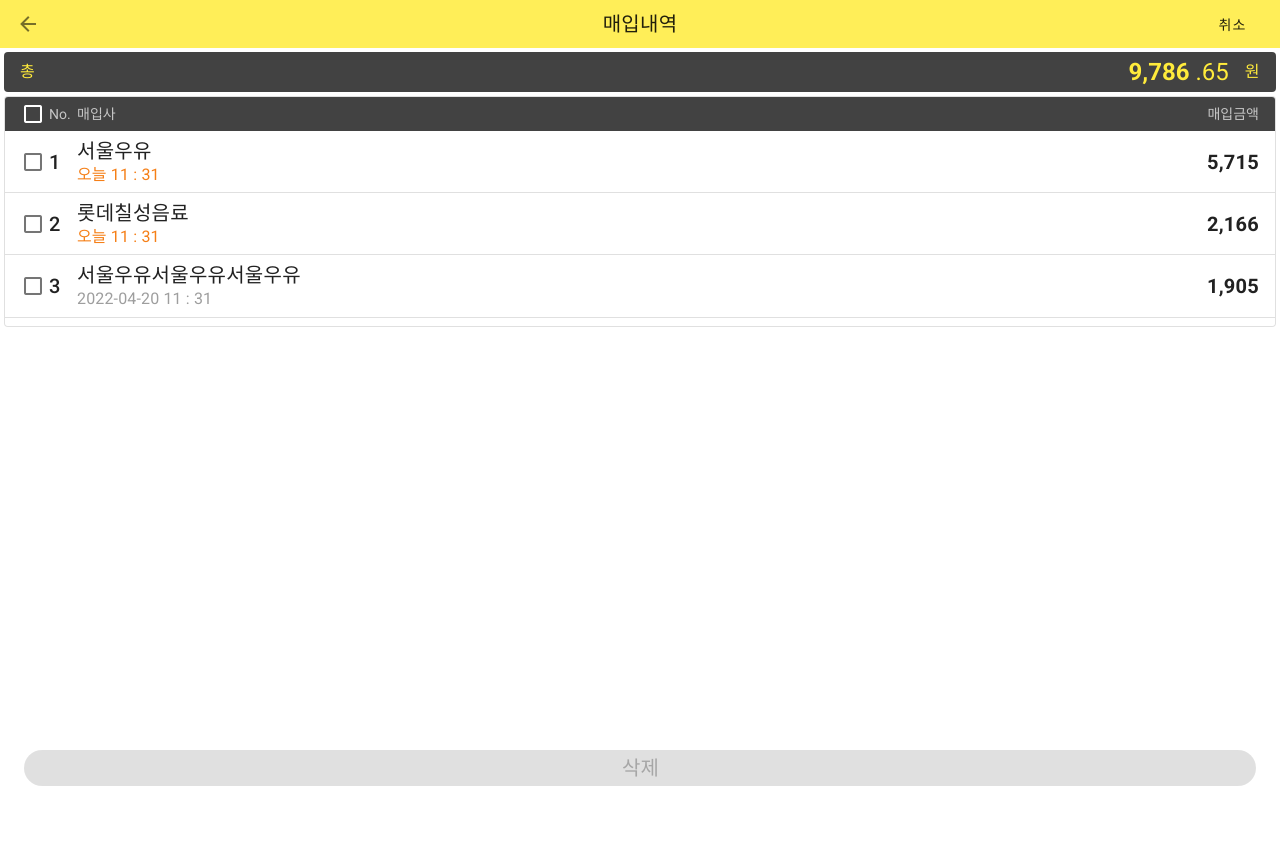
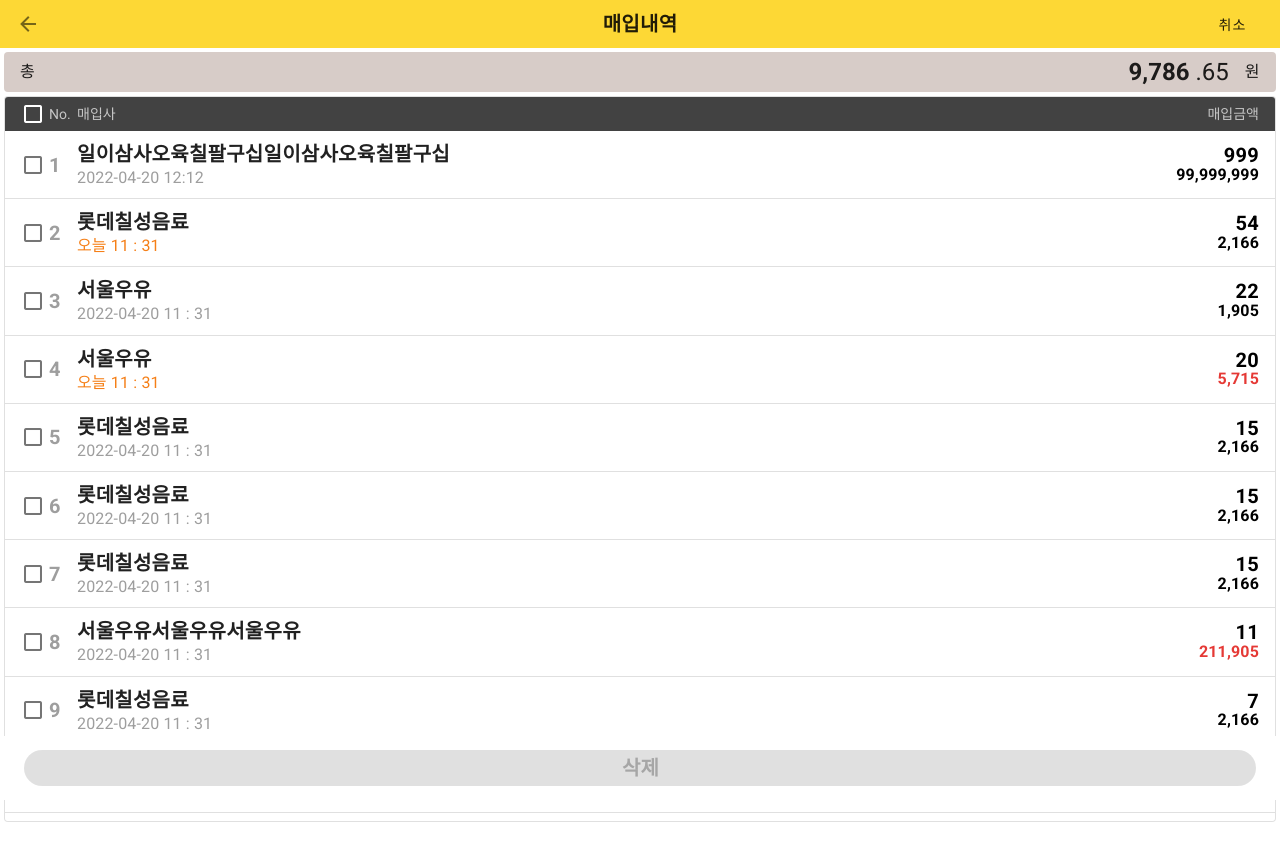
Before and after one commit to evaham/app_ui_vue2, a Vue app: page /purchaselistopt in a window 1280 px wide. Shown: the top 858 px of the page. Before the commit the page ends 800 px from the top, so only its background shows below. Built offline with nearby package versions, Linux system fonts and the light colour scheme.

Commit message:
20220524

```diff
--- a/src/components/HeaderNav.vue
+++ b/src/components/HeaderNav.vue
@@ -11,7 +11,7 @@
     >
       <v-icon>mdi-menu</v-icon>
     </v-btn>
-    <div class="text-h6 flex-grow-1 text-center">
+    <div class="text-h6 flex-grow-1 text-center font-weight-bold">
       {{ propsData.pagetitle }}
     </div>
     <v-btn
--- a/src/layouts/load/index.vue
+++ b/src/layouts/load/index.vue
@@ -1,5 +1,5 @@
 <template>
-  <div class="d-flex flex-grow-1 flex-column primary darken-1">
+  <div class="d-flex flex-grow-1 flex-column" :class="basecolor">
     <div class="d-flex flex-column flex-grow-1 align-center justify-center">
       <v-btn text icon class="imgbox" to="/mainview">
         <v-icon class="text-h1 black--text">mdi-barcode-scan</v-icon>
@@ -167,8 +167,13 @@
   </div>
 </template>
 <script>
+import { mapState } from "vuex";
+
 export default {
   name: "LoadingLayout",
+  computed: {
+    ...mapState(["basecolor", "dark"]),
+  },
 };
 </script>
 <style lang="scss" scoped>
--- a/src/sass/variables.scss
+++ b/src/sass/variables.scss
@@ -11,6 +11,19 @@
           url(//themes.googleusercontent.com/static/fonts/earlyaccess/nanumgothic/v3/NanumGothic-Bold.woff) format('woff'),
           url(//themes.googleusercontent.com/static/fonts/earlyaccess/nanumgothic/v3/NanumGothic-Bold.ttf) format('truetype');
 }
+
+@font-face {
+     font-family: 'Nanum Gothic';
+     font-style: normal;
+     font-weight: 400;
+     src: url(//themes.googleusercontent.com/static/fonts/earlyaccess/nanumgothic/v3/NanumGothic-Regular.eot);
+     src: url(//themes.googleusercontent.com/static/fonts/earlyaccess/nanumgothic/v3/NanumGothic-Regular.eot?#iefix) format('embedded-opentype'),
+          url(//themes.googleusercontent.com/static/fonts/earlyaccess/nanumgothic/v3/NanumGothic-Regular.woff2) format('woff2'),
+          url(//themes.googleusercontent.com/static/fonts/earlyaccess/nanumgothic/v3/NanumGothic-Regular.woff) format('woff'),
+          url(//themes.googleusercontent.com/static/fonts/earlyaccess/nanumgothic/v3/NanumGothic-Regular.ttf) format('truetype');
+}
+
+
 @font-face {
      font-family: 'Nanum Gothic';
      font-style: normal;
--- a/src/store/index.js
+++ b/src/store/index.js
@@ -5,18 +5,16 @@
 
 export default new Vuex.Store({
   state: {
-    basecolor: "primary lighten-1",
+    basecolor: "primary darken-1",
     dark: false,
   },
   getters: {},
   mutations: {
     ischangecolor(state) {
-      if (state.basecolor == "primary lighten-2") {
-        state.basecolor = "primary2 darken-4";
-        state.dark = true;
+      if (state.basecolor == "primary darken-2") {
+        state.basecolor = "primary darken-3";
       } else {
-        state.basecolor = "primary lighten-2";
-        state.dark = false;
+        state.basecolor = "primary darken-2";
       }
     },
   },
--- a/src/views/MainView.vue
+++ b/src/views/MainView.vue
@@ -17,7 +17,7 @@
       >
         <v-icon>mdi-menu</v-icon>
       </v-btn>
-      <div class="text-h6 flex-grow-1 text-center font-weight-bold">
+      <div class="font-weight-bold flex-grow-1 text-center font-weight-bold">
         {{ propsData.pagetitle }}
       </div>
       <v-btn
@@ -106,13 +106,14 @@
             height="85"
           >
             <v-card-title
-              class="pa-0 pt-2 pl-1 text-h5 font-weight-bold primary--text"
+              class="pa-0 pt-1 pl-2 text-h5 font-weight-bold primary--text"
+              style="font-size: 1.7em !important"
               >{{ index + 1 }}</v-card-title
             >
-            <v-card-title
-              class="text-h6 pa-0 pl-1"
-              style="font-size: 1.2rem !important"
-              >{{ item.name }}</v-card-title
+            <v-card-text
+              class="text-h6 pa-1 pt-0 font-weight-bold text-center"
+              style="font-size: 1.2em !important"
+              ><span class="white--text">{{ item.name }}</span></v-card-text
             >
           </v-card>
         </v-col>
@@ -126,7 +127,7 @@
         color="primary darken-1 black--text"
         class="flex-grow-1 ml-2 mr-2"
       >
-        <span class="text-h6">전송대기 : 4</span>
+        <span class="text-h6 font-weight-bold">전송대기 : 4</span>
       </v-btn>
     </v-app-bar>
   </v-main>
--- a/src/views/PurchaseList.vue
+++ b/src/views/PurchaseList.vue
@@ -1,26 +1,30 @@
 <template>
   <v-main>
     <header-nav :propsData="this.propsData"></header-nav>
-    <!-- <div class="pa-1">
-      <v-card class="tertiary lighten-4" elevation="0">
-        <v-card-title class="pt-1 pb-1 justify-end">
-          <span class="mr-auto text-body-1">총</span>
-          <span class="text-h5 font-weight-bold"> 9,786 </span>
-          <span class="ml-4 text-body-1">원</span>
-        </v-card-title>
-      </v-card>
-    </div> -->
-    <div class="d-flex pa-1">
+    <div class="d-flex pa-2">
       <v-btn
         @click="dialog3 = true"
-        outlined
-        color="secondary darken-3"
-        class="mr-2"
+        elevation="0"
+        large
+        color="secondary darken-3 flex-grow-1"
+        class="mr-2 text-h6 font-weight-bold"
+        style="border-radius: 14px"
+        height="70"
       >
-        <span class="text-body-1">1.발주</span>
+        <span class="primary--text mr-1">1</span>발주
       </v-btn>
-      <v-btn @click="dialog3 = true" outlined color="red darken-1" class="mr-2">
-        <span class="text-body-1">2.반품</span>
+      <v-btn
+        @click="dialog3 = true"
+        elevation="0"
+        large
+        color="secondary darken-3 flex-grow-1"
+        class="text-h6 font-weight-bold"
+        style="border-radius: 14px"
+        height="70"
+      >
+        <span class="text-h6 font-weight-bold"
+          ><span class="primary--text font-weight-bold mr-1">2</span>반품</span
+        >
       </v-btn>
     </div>
     <v-card style="overflow-x: scroll" tile elevation="0">
@@ -33,12 +37,12 @@
         <v-list-item-group>
           <template v-for="(item, index) in items">
             <v-list-item :key="index" :class="item.bgcolor">
-              <v-list-item-action class="text-h6 mr-1">
-                <span>{{ index + 1 }}</span>
+              <v-list-item-action class="text-h6 font-weight-bold mr-1">
+                <span class="grey--text">{{ index + 1 }}</span>
               </v-list-item-action>
               <v-list-item-content class="pt-2 pb-2">
                 <v-list-item-title
-                  class="text-h6 mb-0"
+                  class="text-h6 font-weight-bold mb-0"
                   :class="item.fontcolor"
                   >{{ item.name }}</v-list-item-title
                 >
@@ -56,7 +60,7 @@
                   {{ item.count }}
                 </v-list-item-title>
                 <v-list-item-subtitle
-                  class="mt-0 text-subtitle-1 mt-0 black--text"
+                  class="mt-0 text-subtitle-1 font-weight-bold mt-0 black--text"
                   :class="item.fontcolor"
                 >
                   {{ item.money }}
@@ -73,16 +77,15 @@
         rounded
         depressed
         large
-        color="primary darken-1 black--text"
+        color="primary darken-1 black--text text-h6 font-weight-bold"
         class="flex-grow-1 ml-2 mr-2"
-      >
-        <span class="text-h6 text--grey">전송</span>
+        >전송
       </v-btn>
     </v-app-bar>
     <v-dialog v-model="dialog3" persistent max-width="500px">
       <v-card>
-        <v-card-title class="pa-2 primary">
-          <span class="flex-grow-1 text-center">공급사</span>
+        <v-card-title class="pa-2" :class="basecolor">
+          <span class="font-weight-bold flex-grow-1 text-center">공급사</span>
           <v-btn
             icon
             @click="dialog3 = false"
@@ -93,8 +96,11 @@
         </v-card-title>
         <v-divider></v-divider>
         <v-card-text>
-          <p class="text-center text-h6 mt-2 mb-2">선택 공급사명</p>
+          <p class="text-center text-h6 font-weight-bold mt-2 mb-2 black--text">
+            선택 공급사명
+          </p>
           <v-text-field
+            label="공급사코드/공급사명/상품바코드"
             dense
             v-model="message"
             filled
@@ -102,9 +108,9 @@
             clearable
             type="text"
             @click:clear="clearMessage"
-            class="mt-3"
+            class="brown--text mt-3"
             background-color="primary lighten-5"
-            color="secondary darken-3"
+            color="brown darken-2"
           ></v-text-field>
           <div
             style="
@@ -112,6 +118,8 @@
               overflow-y: auto;
               height: 120px;
               font-size: 1.25em;
+              font-weight: 700;
+              color: #333;
             "
           >
             <p>공급사명1 리스트</p>
@@ -130,7 +138,7 @@
             class="flex-grow-1 ml-2 mr-2"
             @click="dialog3 = false"
           >
-            <span class="text-h6">스캔</span>
+            <span class="text-h6 font-weight-bold">스캔</span>
           </v-btn>
           <v-btn
             rounded
@@ -141,7 +149,7 @@
             class="flex-grow-1 ml-2 mr-2"
             @click="dialog3 = false"
           >
-            <span class="text-h6">확인</span>
+            <span class="text-h6 font-weight-bold">확인</span>
           </v-btn>
         </v-card-actions>
       </v-card>
@@ -150,6 +158,8 @@
 </template>
 <script>
 import HeaderNav from "@/components/HeaderNav.vue";
+import { mapState } from "vuex";
+
 export default {
   components: { HeaderNav },
   name: "PurchaseList",
@@ -198,7 +208,6 @@
         money: "5,715",
         count: "20",
         fontcolor: "red--text text--darken-1",
-        bgcolor: "pink lighten-5",
       },
       {
         type: 1,
@@ -269,5 +278,8 @@
       this.checkOpt = e;
     },
   },
+  computed: {
+    ...mapState(["basecolor", "dark"]),
+  },
 };
 </script>
--- a/src/views/PurchaseListOpt.vue
+++ b/src/views/PurchaseListOpt.vue
@@ -2,8 +2,8 @@
   <v-main>
     <header-nav :propsData="this.propsData"></header-nav>
     <div class="pa-1">
-      <v-card class="secondary darken-3" elevation="0">
-        <v-card-title class="pt-1 pb-1 justify-end primary--text">
+      <v-card class="tertiary lighten-4" elevation="0">
+        <v-card-title class="pt-1 pb-1 justify-end">
           <span class="mr-auto text-body-1">총</span>
           <span class="text-h5 font-weight-bold">
             9,786
@@ -26,14 +26,14 @@
         <v-list-item-group>
           <template v-for="(item, index) in items">
             <v-list-item :key="index">
-              <v-list-item-action class="text-h6 mr-1">
+              <v-list-item-action class="text-h6 font-weight-bold mr-1">
                 <span><v-checkbox color="primary darken-1"></v-checkbox></span>
               </v-list-item-action>
-              <v-list-item-action class="text-h6 mr-1">
-                <span>{{ index + 1 }}</span>
+              <v-list-item-action class="text-h6 font-weight-bold mr-1">
+                <span class="grey--text">{{ index + 1 }}</span>
               </v-list-item-action>
               <v-list-item-content class="pt-2 pb-2">
-                <v-list-item-title class="text-h6">{{
+                <v-list-item-title class="text-h6 font-weight-bold">{{
                   item.name
                 }}</v-list-item-title>
                 <v-list-item-subtitle
@@ -44,9 +44,17 @@
                 </v-list-item-subtitle>
               </v-list-item-content>
               <v-list-item-action class="ml-2">
-                <v-list-item-title class="text-h6 font-weight-bold">
+                <v-list-item-title
+                  class="text-h6 font-weight-bold black--text align-self-end"
+                >
+                  {{ item.count }}
+                </v-list-item-title>
+                <v-list-item-subtitle
+                  class="mt-0 text-subtitle-1 font-weight-bold mt-0 black--text"
+                  :class="item.fontcolor"
+                >
                   {{ item.money }}
-                </v-list-item-title>
+                </v-list-item-subtitle>
               </v-list-item-action>
             </v-list-item>
             <v-divider v-if="index < items.length" :key="index"></v-divider>
@@ -62,7 +70,7 @@
         color="primary darken-1"
         class="flex-grow-1 ml-2 mr-2"
       >
-        <span class="text-h6">삭제</span>
+        <span class="text-h6 font-weight-bold">삭제</span>
       </v-btn>
     </v-app-bar>
   </v-main>
@@ -84,25 +92,94 @@
     },
     items: [
       {
+        type: 1,
+        name: "일이삼사오육칠팔구십일이삼사오육칠팔구십",
+        time: "2022-04-20 12:12",
+        timecolor: "grey--text",
+        money: "99,999,999",
+        count: "999",
+      },
+      {
+        type: 1,
+        name: "롯데칠성음료",
+        time: "오늘 11 : 31",
+        timecolor: "primary--text text--darken-4",
+        money: "2,166",
+        count: "54",
+        ectmoney: ".65",
+      },
+      {
+        type: 1,
+        name: "서울우유",
+        time: "2022-04-20 11 : 31",
+        timecolor: "grey--text",
+        money: "1,905",
+        count: "22",
+        ectmoney: ".00",
+      },
+      {
+        type: 1,
         name: "서울우유",
         time: "오늘 11 : 31",
         timecolor: "primary--text text--darken-4",
         money: "5,715",
+        count: "20",
+        fontcolor: "red--text text--darken-1",
+      },
+      {
+        type: 1,
+        name: "롯데칠성음료",
+        time: "2022-04-20 11 : 31",
+        timecolor: "grey--text",
+        money: "2,166",
+        count: "15",
+        ectmoney: ".65",
+      },
+      {
+        type: 1,
+        name: "롯데칠성음료",
+        time: "2022-04-20 11 : 31",
+        timecolor: "grey--text",
+        money: "2,166",
+        count: "15",
+        ectmoney: ".65",
+      },
+      {
+        type: 1,
+        name: "롯데칠성음료",
+        time: "2022-04-20 11 : 31",
+        timecolor: "grey--text",
+        money: "2,166",
+        count: "15",
+        ectmoney: ".65",
+      },
+      {
+        type: 1,
+        name: "서울우유서울우유서울우유",
+        time: "2022-04-20 11 : 31",
+        timecolor: "grey--text",
+        money: "211,905",
+        count: "11",
+        fontcolor: "red--text text--darken-1",
         ectmoney: ".00",
       },
       {
+        type: 1,
+        name: "롯데칠성음료",
+        time: "2022-04-20 11 : 31",
+        timecolor: "grey--text",
+        money: "2,166",
+        count: "7",
+        ectmoney: ".65",
+      },
+      {
+        type: 1,
         name: "롯데칠성음료",
         time: "오늘 11 : 31",
         timecolor: "primary--text text--darken-4",
         money: "2,166",
+        count: "3",
         ectmoney: ".65",
-      },
-      {
-        name: "서울우유서울우유서울우유",
-        time: "2022-04-20 11 : 31",
-        timecolor: "grey--text",
-        money: "1,905",
-        ectmoney: ".00",
       },
     ],
     password: "Password",
--- a/src/views/SaleGoodsList.vue
+++ b/src/views/SaleGoodsList.vue
@@ -5,7 +5,7 @@
       <v-card class="tertiary lighten-4" elevation="0">
         <v-list dense class="transparent">
           <v-list-item style="min-height: 24px">
-            <div class="mr-10" style="min-width: 50px">그룹명</div>
+            <div class="mr-9" style="min-width: 45px">그룹명</div>
             <div>감사세일</div>
             <div
               style="
@@ -24,7 +24,7 @@
             </div>
           </v-list-item>
           <v-list-item style="min-height: 24px">
-            <div class="mr-10" style="min-width: 50px">기간</div>
+            <div class="mr-9" style="min-width: 45px">기간</div>
             <div class="">2022.04.21 ~ 2022.06.24</div>
           </v-list-item>
         </v-list>
@@ -40,11 +40,11 @@
         <v-list-item-group>
           <template v-for="(item, index) in items">
             <v-list-item :key="index">
-              <v-list-item-action class="text-h6 mr-1">
-                <span>{{ index + 1 }}</span>
+              <v-list-item-action class="text-h6 font-weight-bold mr-1">
+                <span class="grey--text">{{ index + 1 }}</span>
               </v-list-item-action>
               <v-list-item-content>
-                <v-list-item-title class="text-h6">
+                <v-list-item-title class="text-h6 font-weight-bold">
                   {{ item.name }}
                 </v-list-item-title>
                 <v-list-item-subtitle class="text-subtitle-1 black--text">{{
@@ -56,7 +56,7 @@
                   {{ item.money }}
                 </v-list-item-subtitle>
                 <v-list-item-title
-                  class="text-h6 mb-0 red--text font-weight-bold align-self-end"
+                  class="text-h6 font-weight-bold mb-0 red--text align-self-end"
                 >
                   {{ item.money }}
                 </v-list-item-title>
@@ -75,7 +75,7 @@
         color="primary darken-1 black--text"
         class="flex-grow-1 ml-2 mr-2"
       >
-        <span class="text-h6">상품 추가</span>
+        <span class="text-h6 font-weight-bold">상품 추가</span>
       </v-btn>
     </v-app-bar>
   </v-main>
--- a/src/views/SaleGroupList.vue
+++ b/src/views/SaleGroupList.vue
@@ -47,7 +47,7 @@
               </div>
             </v-list-item-action>
             <v-list-item-content>
-              <v-list-item-title class="text-h6">
+              <v-list-item-title class="text-h6 font-weight-bold">
                 {{ item.name }}
               </v-list-item-title>
               <v-list-item-subtitle class="text-subtitle-1 black--text">
@@ -67,7 +67,7 @@
         color="primary darken-1 black--text"
         class="flex-grow-1 ml-2 mr-2"
       >
-        <span class="text-h6">새 특매그룹 등록</span>
+        <span class="text-h6 font-weight-bold">새 특매그룹 등록</span>
       </v-btn>
     </v-app-bar>
   </v-main>
@@ -90,7 +90,7 @@
         sdate: "22.02.28",
         edate: "22.05.31",
         icontext: "최",
-        iconcolor: "red",
+        iconcolor: "red lighten-1",
       },
       {
         name: "적립 제외 (7)",
@@ -98,7 +98,7 @@
         sdate: "22.02.28",
         edate: "22.05.31",
         icontext: "우",
-        iconcolor: "blue",
+        iconcolor: "blue lighten-1",
       },
       {
         name: "2월 롯데칠성 (0)",
@@ -106,15 +106,55 @@
         sdate: "22.02.01",
         edate: "22.05.31",
         icontext: "일",
-        iconcolor: "grey",
+        iconcolor: "grey lighten-1",
       },
       {
-        name: "10월 특매 (7)",
+        name: "적립 (6)",
+        timecolor: "purple--text",
+        sdate: "22.02.28",
+        edate: "22.05.31",
+        icontext: "최",
+        iconcolor: "red lighten-2",
+      },
+      {
+        name: "적립 제외 (7)",
+        timecolor: "purple--text",
+        sdate: "22.02.28",
+        edate: "22.05.31",
+        icontext: "우",
+        iconcolor: "blue lighten-2",
+      },
+      {
+        name: "2월 롯데칠성 (0)",
         timecolor: "grey--text",
         sdate: "22.02.01",
         edate: "22.05.31",
         icontext: "일",
-        iconcolor: "grey",
+        iconcolor: "grey lighten-2",
+      },
+      {
+        name: "적립 (6)",
+        timecolor: "purple--text",
+        sdate: "22.02.28",
+        edate: "22.05.31",
+        icontext: "최",
+        iconcolor: "red lighten-3",
+      },
+      {
+        name: "적립 제외 (7)",
+        timecolor: "purple--text",
+        sdate: "22.02.28",
+        edate: "22.05.31",
+        icontext: "우",
+        iconcolor: "blue lighten-3",
+      },
+      {
+        name: "2월 롯데칠성 (0)",
+        timecolor: "grey--text",
+        sdate: "22.02.01",
+        edate: "22.05.31",
+        icontext: "일",
+        iconcolor: "grey lighten-3",
       },
     ],
   }),
```
Also changed, not shown: src/views/PurchaseView.vue (+42 -34 lines), 65 other files (tests, documents, lock files or other folders). Lines whose indentation alone changed are shown as unchanged.
